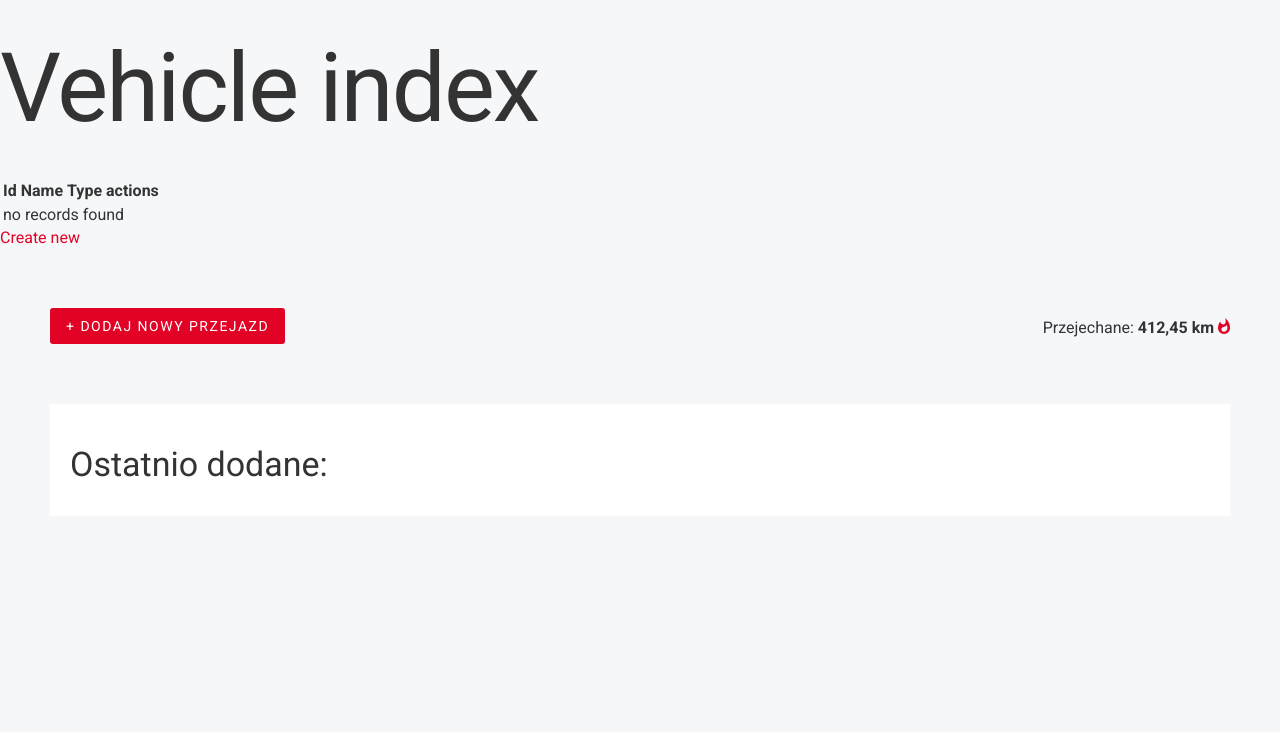
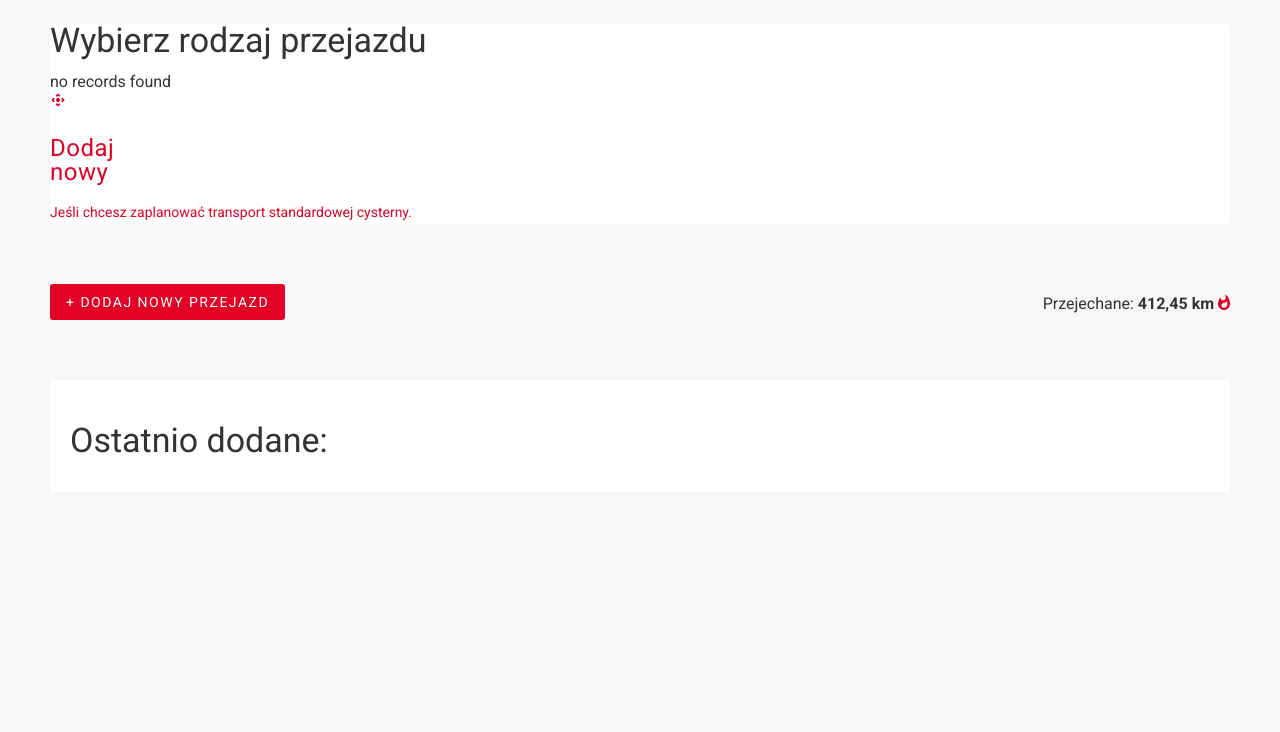
Before and after one commit to piszczek/hackhaton, a Symfony app: template templates/vehicle/index.html.twig in a window 1280 px wide. Shown: the top 732 px of the page. Run offline with Twig, Linux system fonts and the light colour scheme; the template is opened without the code that fills it, so the values that code supplies are empty; some libraries are stand-ins or nearby versions; some web fonts are replaced.

Commit message:
Add vehicle boxes

```diff
--- a/src/frontend/scss/global/_layout.scss
+++ b/src/frontend/scss/global/_layout.scss
@@ -34,7 +34,7 @@ a {
   color: $red;
   text-decoration: none;
   &:hover {
-    opacity: 0.8;
+
   }
 }
 
--- a/src/frontend/scss/main.scss
+++ b/src/frontend/scss/main.scss
@@ -10,5 +10,6 @@
         "sections/_login.scss",
         "sections/_dashboard.scss",
         "sections/_map.scss",
+        "sections/_transport.scss",
 
         "components/_buttons.scss";
--- a/templates/base.html.twig
+++ b/templates/base.html.twig
@@ -12,6 +12,7 @@
 
 {% if is_granted('ROLE_USER') %}
 {% include 'section/header.html.twig' %}
+{% include 'section/_steps.html.twig' %}
 {% endif %}
 <div id="sidebar">
     {% block sidebar %}
--- /dev/null
+++ b/templates/section/_steps.html.twig
@@ -0,0 +1,6 @@
+<section class="steps">
+    <div class="wrapper">
+        <div class="steps__return"><a class="back" href="#"><i><</i> powrót</a></div>
+        <div class="steps__number">1/2 krok</div>
+    </div>
+</section>
--- a/templates/section/new.html.twig
+++ b/templates/section/new.html.twig
@@ -3,9 +3,7 @@
 {% block title %}New Section{% endblock %}
 
 {% block body %}
-    <h1>Create new Section</h1>
-
+    <h4>Create new Section</h4>
     {{ include('section/_form.html.twig') }}
-
     <a href="{{ path('section_index') }}">Wróć do listy</a>
 {% endblock %}
--- a/templates/vehicle/index.html.twig
+++ b/templates/vehicle/index.html.twig
@@ -3,35 +3,53 @@
 {% block title %}Vehicle index{% endblock %}
 
 {% block body %}
-    <h1>Vehicle index</h1>
+    <section class="transport">
+        <div class="wrapper">
+            <div class="white-bg">
+                <h4>Wybierz rodzaj przejazdu</h4>
+                {% for vehicle in vehicles %}
+                    <div class="box">
+                        <a href="{{ path('route_new', {'vehicle': vehicle.id}) }}">
+                            {% if loop.index == 1 %}<span class="icomoon-outline-directions_bus-24px"></span>{% endif %}
+                            {% if loop.index == 2 %}<span class="icomoon-outline-local_shipping-24px"></span>{% endif %}
+                            <h5>{{ vehicle.name }}</h5>
+                            <p>Jeśli chcesz zaplanować transport standardowej cysterny.</p>
+                        </a>
+                    </div>
+                {% else %}
+                    no records found
+                {% endfor %}
+                <div class="box">
+                    <a href="{{ path('vehicle_new') }}">
+                        <span class="icomoon-outline-control_camera-24px"></span>
+                        <h5>Dodaj <br>nowy</h5>
+                        <p>Jeśli chcesz zaplanować transport standardowej cysterny.</p>
+                    </a>
+                </div>
+            </div>
+        </div>
+    </section>
 
-    <table class="table">
-        <thead>
-            <tr>
-                <th>Id</th>
-                <th>Name</th>
-                <th>Type</th>
-                <th>actions</th>
-            </tr>
-        </thead>
-        <tbody>
-        {% for vehicle in vehicles %}
-            <tr>
-                <td>{{ vehicle.id }}</td>
-                <td>{{ vehicle.name }}</td>
-                <td>{{ vehicle.type }}</td>
-                <td>
-                    <a href="{{ path('route_new', {'vehicle': vehicle.id}) }}">Add new route</a>
-                    <a href="{{ path('vehicle_edit', {'id': vehicle.id}) }}">edit</a>
-                </td>
-            </tr>
-        {% else %}
-            <tr>
-                <td colspan="4">no records found</td>
-            </tr>
-        {% endfor %}
-        </tbody>
-    </table>
+    {#<table class="table">#}
 
-    <a href="{{ path('vehicle_new') }}">Create new</a>
+        {#<tbody>#}
+        {#{% for vehicle in vehicles %}#}
+            {#<tr>#}
+                {#<td>{{ vehicle.id }}</td>#}
+                {#<td>{{ vehicle.name }}</td>#}
+                {#<td>{{ vehicle.type }}</td>#}
+                {#<td>#}
+                    {#<a href="{{ path('route_new', {'vehicle': vehicle.id}) }}">Add new route</a>#}
+                    {#<a href="{{ path('vehicle_edit', {'id': vehicle.id}) }}">edit</a>#}
+                {#</td>#}
+            {#</tr>#}
+        {#{% else %}#}
+            {#<tr>#}
+                {#<td colspan="4">no records found</td>#}
+            {#</tr>#}
+        {#{% endfor %}#}
+        {#</tbody>#}
+    {#</table>#}
+
+    {#<a href="{{ path('vehicle_new') }}">Create new</a>#}
 {% endblock %}
```
Also changed, not shown: src/frontend/scss/components/_buttons.scss (+9 -0 lines), src/frontend/scss/sections/_transport.scss (added, +63 -0 lines).
